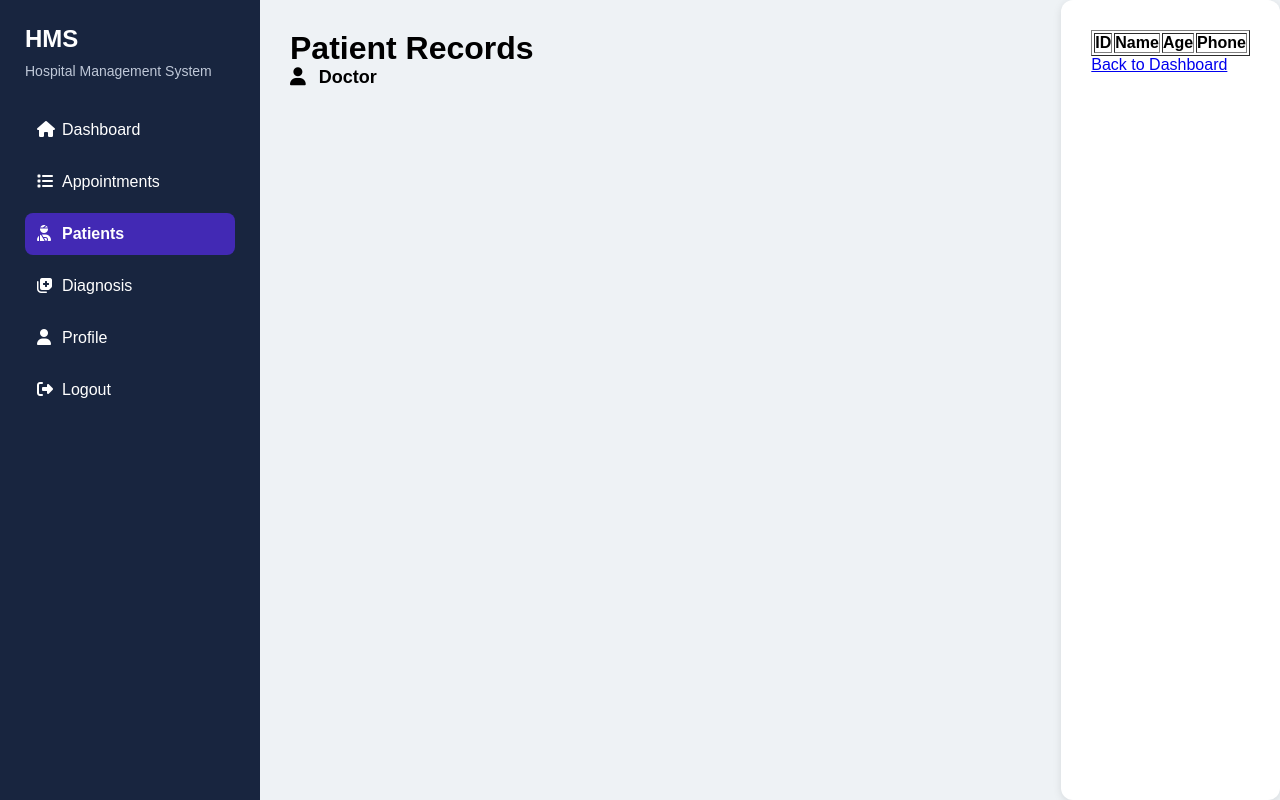
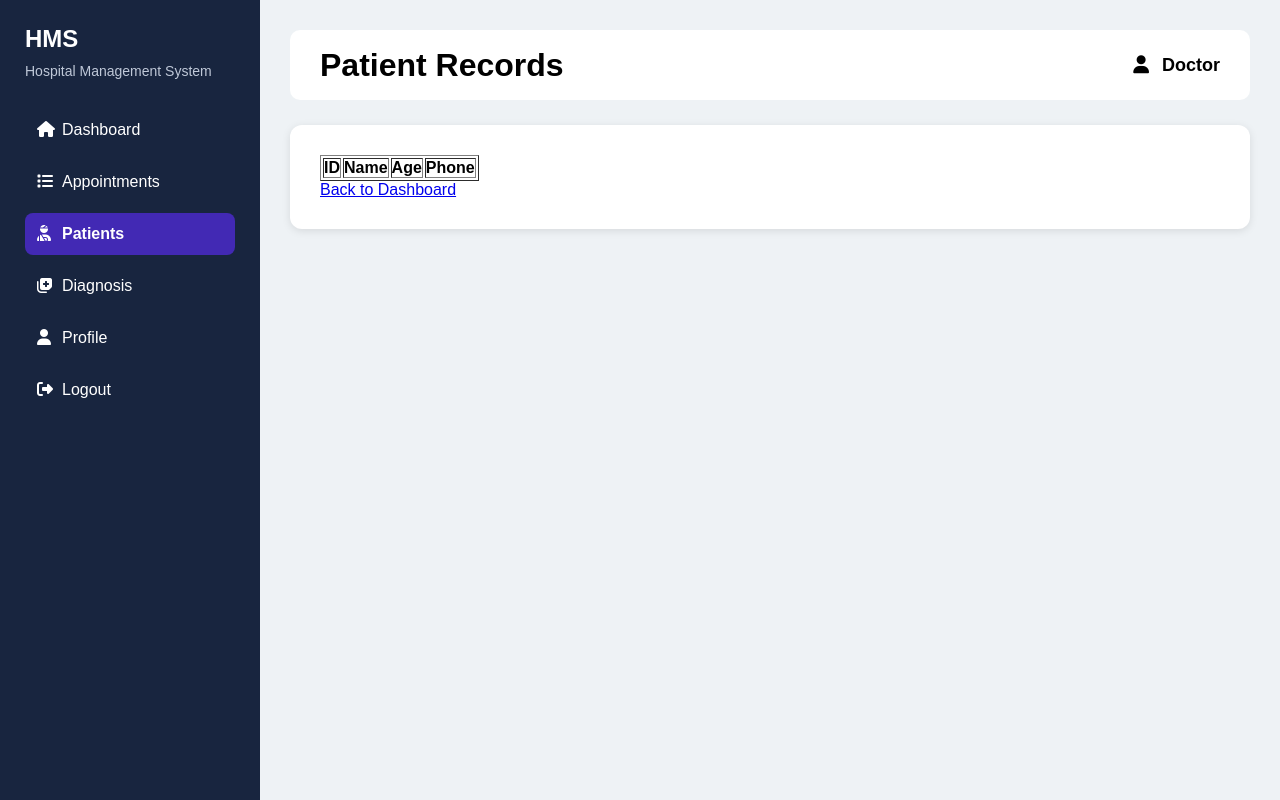
Before and after one commit to AngelinaAnnaAntony/Hospital_Management_System, a Flask app: template templates/view_patients.html in a window 1280 px wide. Run offline with Flask 3, Linux system fonts and the light colour scheme; the template is opened without the code that fills it, so the values that code supplies are empty.

Commit message:
Update view_patients.html

```diff
--- a/templates/view_patients.html
+++ b/templates/view_patients.html
@@ -25,6 +25,7 @@
             </div>
         </div>
         <div class="content">
+            <div class="topbar">
                 <h1>Patient Records</h1>
                     <div class="profile">
                         <i class="fa-solid fa-user"></i>
```
Lines whose indentation alone changed are shown as unchanged.
